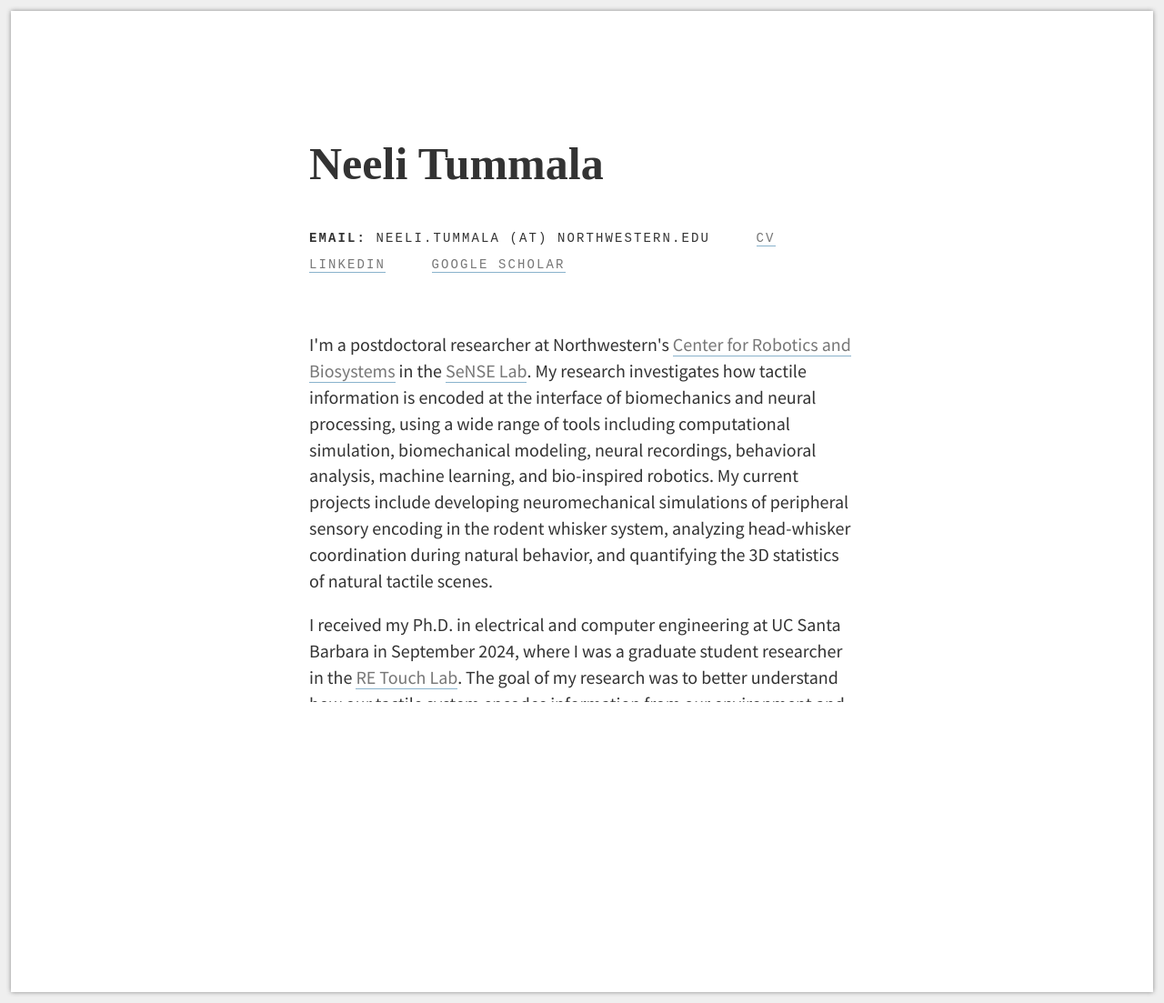
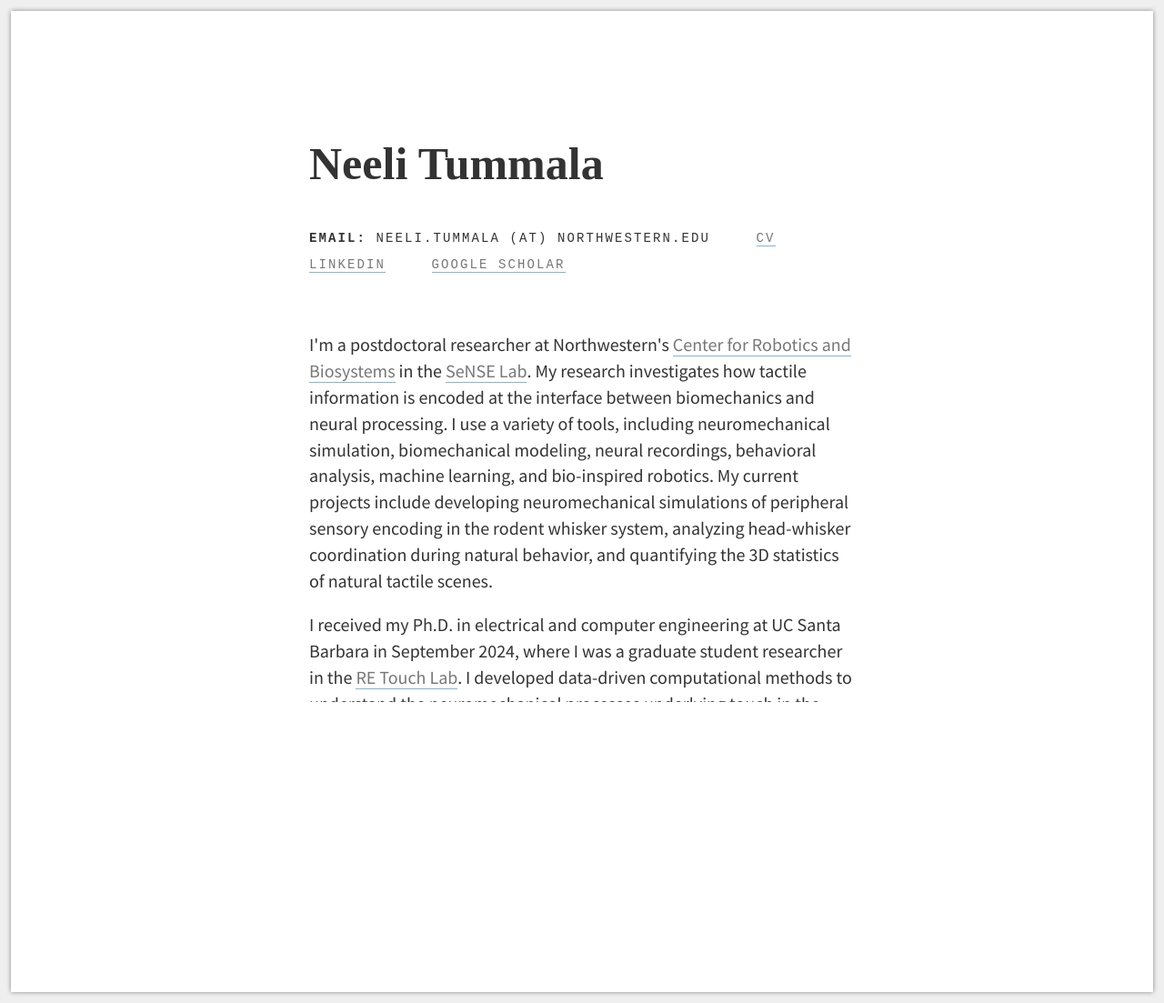
Before and after one commit to neelitummala/neelitummala.github.io, a Jekyll site: the page index.html, which Jekyll copies as it is, in a window 1280 px wide. Shown: the whole page at 91% size. Built offline with Jekyll 4.4.1, drawn with Linux system fonts in a browser that asks for light colours.

Commit message:
Update index.html

```diff
--- a/index.html
+++ b/index.html
@@ -25,8 +25,8 @@
 
 
       <article>
-        <p>I'm a postdoctoral researcher at Northwestern's <a href="https://neelitummala.com/" target="_blank">Center for Robotics and Biosystems</a> in the <a href="https://sense-lab.github.io/" target="_blank">SeNSE Lab</a>. My research investigates how tactile information is encoded at the interface of biomechanics and neural processing, using a wide range of tools including computational simulation, biomechanical modeling, neural recordings, behavioral analysis, machine learning, and bio-inspired robotics. My current projects include developing neuromechanical simulations of peripheral sensory encoding in the rodent whisker system, analyzing head-whisker coordination during natural behavior, and quantifying the 3D statistics of natural tactile scenes.</p>
-        <p>I received my Ph.D. in electrical and computer engineering at UC Santa Barbara in September 2024, where I was a graduate student researcher in the <a href="http://re-touch-lab.com/" target="_blank">RE Touch Lab</a>. The goal of my research was to better understand how our tactile system encodes information from our environment and to use that knowledge for creating better haptic devices, robots, and prosthetics, as well as for developing tools and methods to aid people with sensory disorders.</p>
+        <p>I'm a postdoctoral researcher at Northwestern's <a href="https://neelitummala.com/" target="_blank">Center for Robotics and Biosystems</a> in the <a href="https://sense-lab.github.io/" target="_blank">SeNSE Lab</a>. My research investigates how tactile information is encoded at the interface between biomechanics and neural processing. I use a variety of tools, including neuromechanical simulation, biomechanical modeling, neural recordings, behavioral analysis, machine learning, and bio-inspired robotics. My current projects include developing neuromechanical simulations of peripheral sensory encoding in the rodent whisker system, analyzing head-whisker coordination during natural behavior, and quantifying the 3D statistics of natural tactile scenes.</p>
+        <p>I received my Ph.D. in electrical and computer engineering at UC Santa Barbara in September 2024, where I was a graduate student researcher in the <a href="http://re-touch-lab.com/" target="_blank">RE Touch Lab</a>. I developed data-driven computational methods to understand the neuromechanical processes underlying touch in the human hand and to inform technologies that interface with the human sense of touch.</p>
       </article>
 
 <!--       <article>
```
